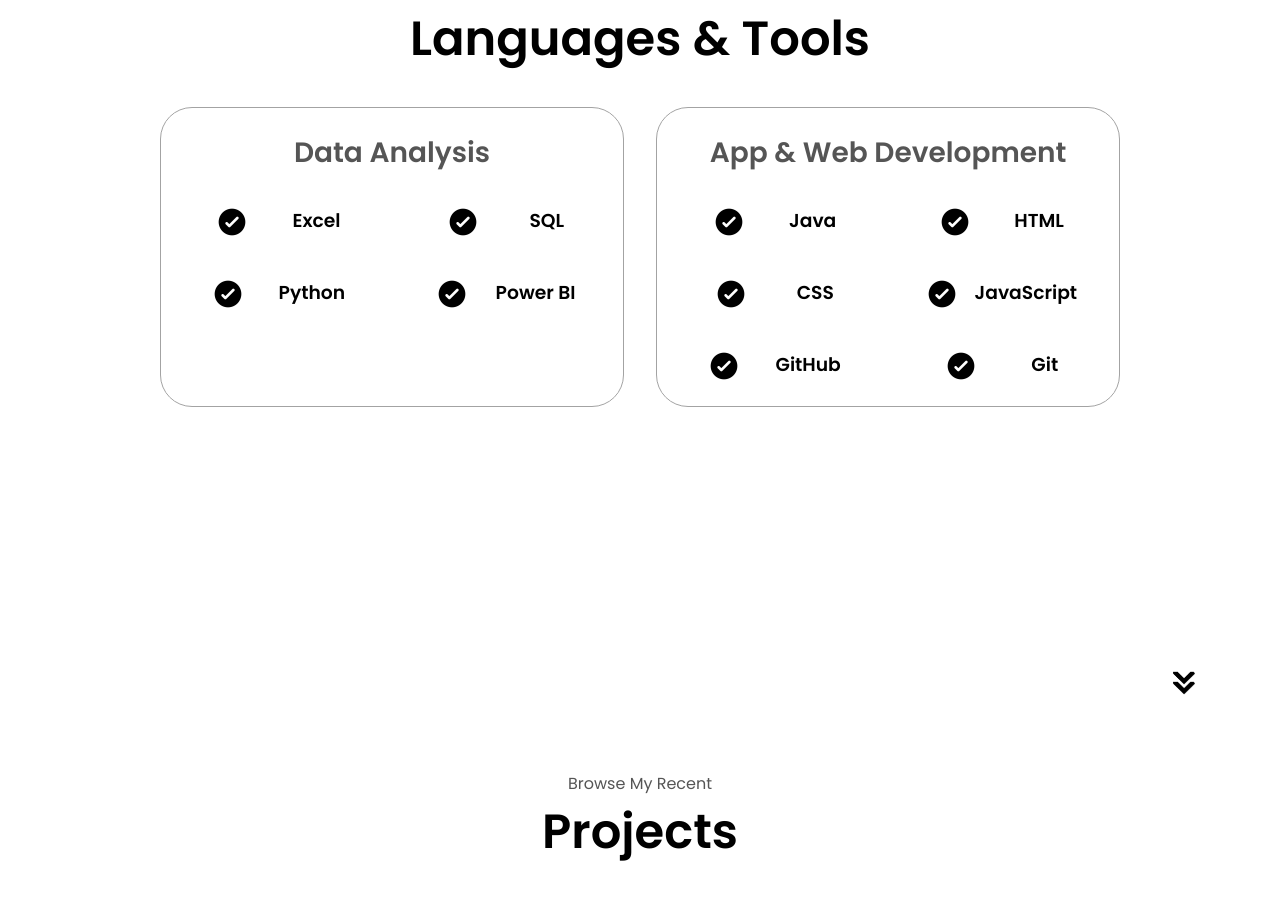
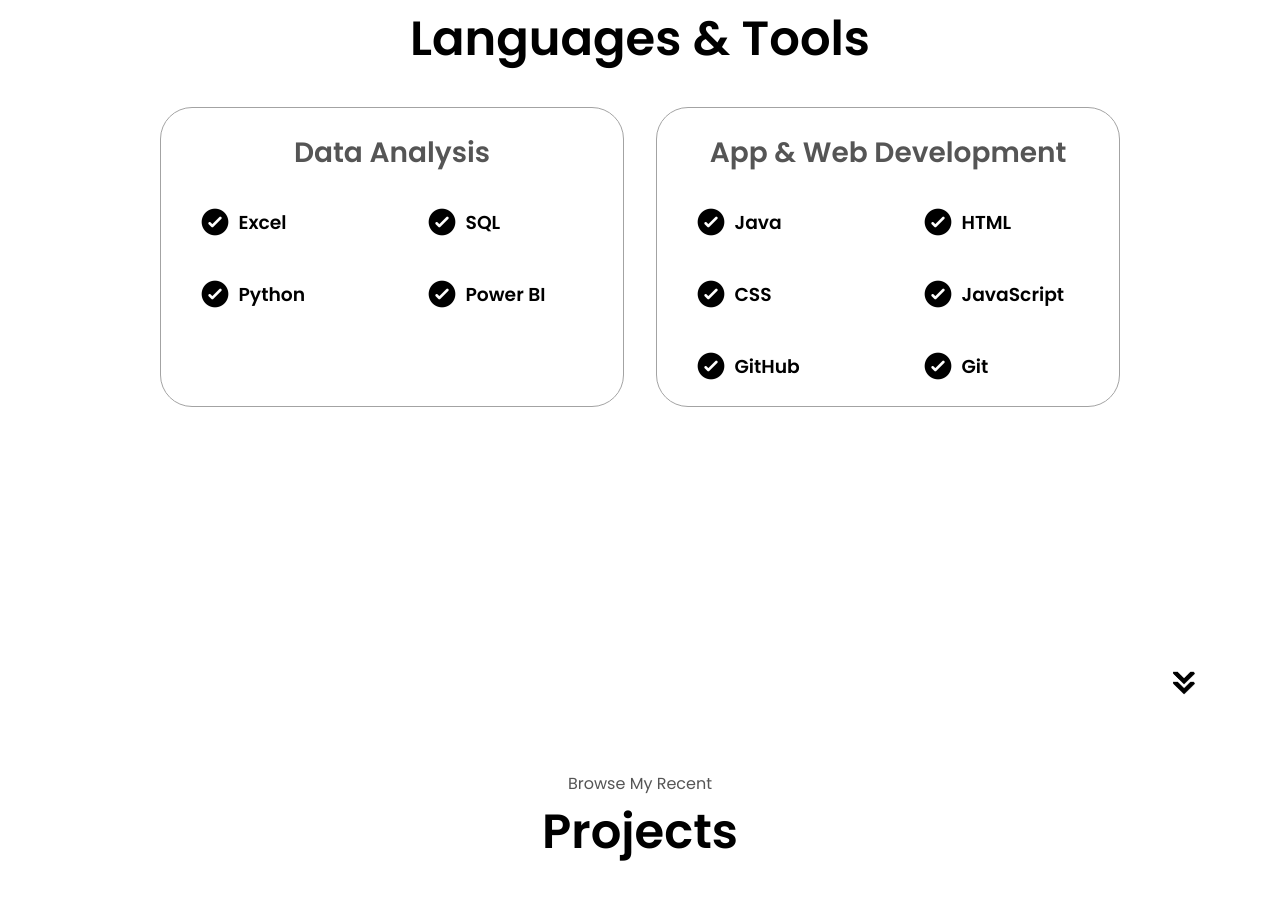
Before and after one commit to Sandile-Mzinyane/My-Portfolio, a plain HTML site: page index.html in a window 1280 px wide. Shown: the part 1693-2590 px from the top of the page. Drawn offline with Linux system fonts and the light colour scheme.

Commit message:
Update to experience section

```diff
--- a/style.css
+++ b/style.css
@@ -388,8 +388,9 @@ section {
 
 article {
   display: flex;
+  align-items: center;
   width: 10rem;
-  justify-content: space-around;
+  justify-content: flex-start;
   gap: 0.5rem;
 }
 
```
